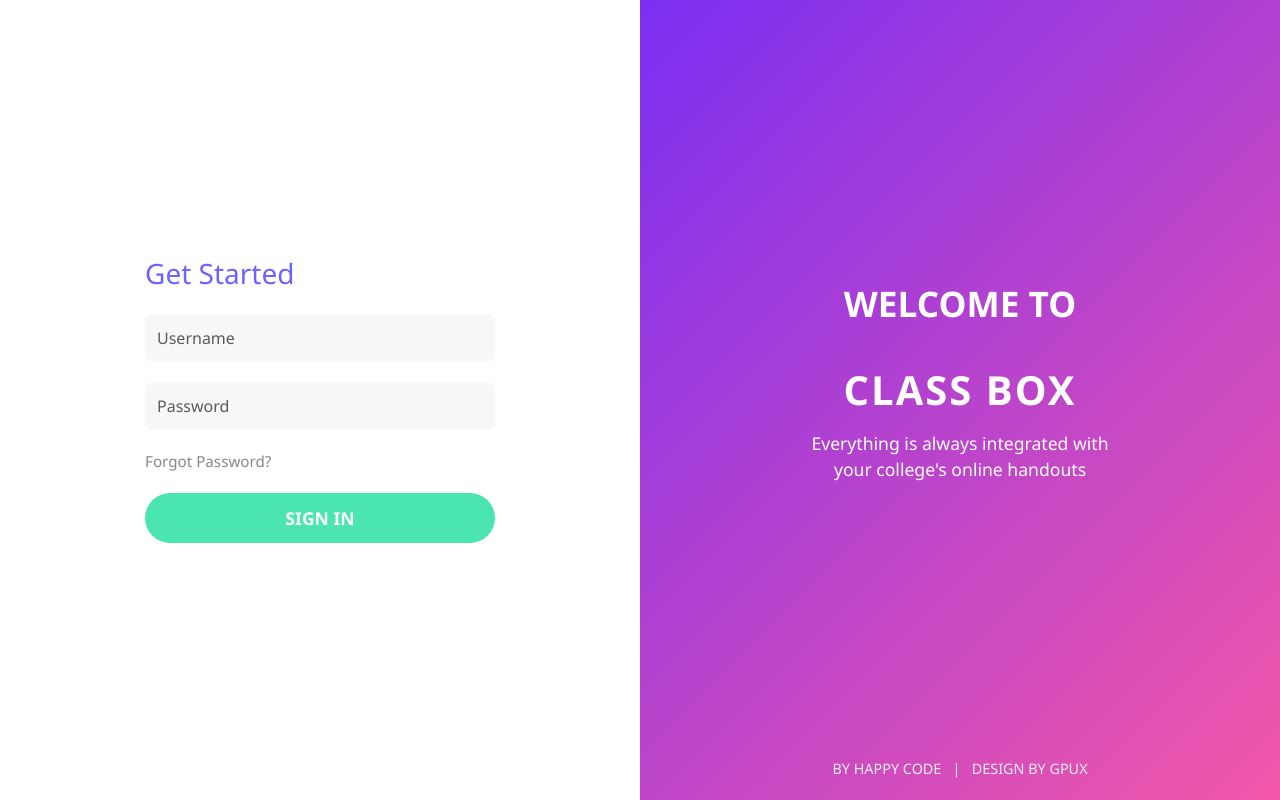
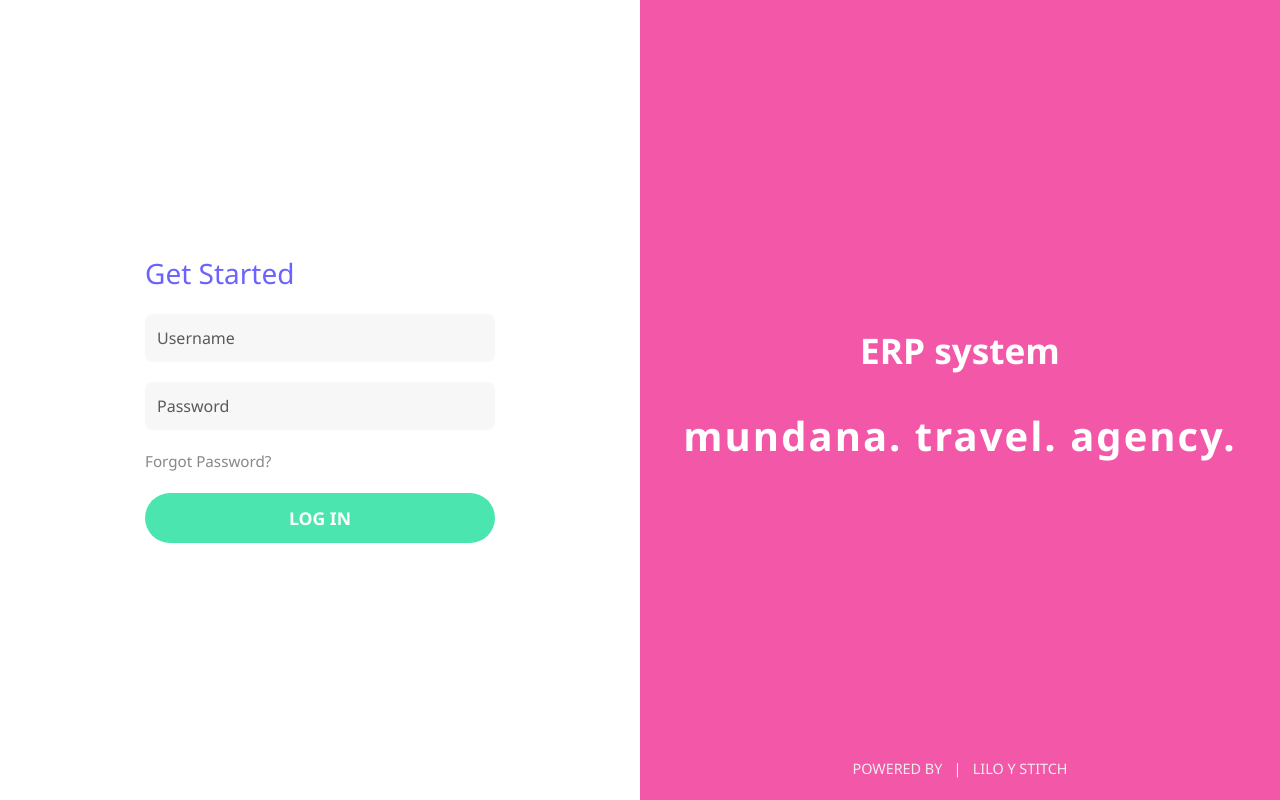
Before and after one commit to Amadoose/djangocrm, a Django app: page / in a window 1280 px wide. Run offline with Django 5.2, Linux system fonts and the light colour scheme.

Commit message:
login page

```diff
--- a/website/templates/login.html
+++ b/website/templates/login.html
@@ -2,7 +2,7 @@
 <html lang="en">
 <head>
     <meta charset="UTF-8">
-    <title>Class Box Login</title>
+    <title>MUNDANA TRAVEL ERP</title>
     <meta name="viewport" content="width=device-width, initial-scale=1.0">
     <!-- Optionally include Bootstrap for quick styling -->
     <link href="https://cdn.jsdelivr.net/npm/bootstrap@5.3.3/dist/css/bootstrap.min.css" rel="stylesheet">
@@ -26,7 +26,7 @@
         }
         .right-panel {
             flex: 1;
-            background: linear-gradient(135deg, #7b2ff2 0%, #f357a8 100%);
+            background: linear-gradient(135deg, #f357a8 100%,#7b2ff2 0%);
             color: #fff;
             display: flex;
             flex-direction: column;
@@ -101,21 +101,21 @@
                 <input type="text" name="username" class="form-control" placeholder="Username" required>
                 <input type="password" name="password" class="form-control" placeholder="Password" required>
                 <a href="#" class="forgot-link">Forgot Password?</a>
-                <button type="submit" class="sign-in-btn">SIGN IN</button>
+                <button type="submit" class="sign-in-btn">LOG IN</button>
             </form>
         </div>
     </div>
     <div class="right-panel">
         <div>
-            <div class="welcome-title">WELCOME TO</div>
-            <div class="classbox-logo">CLASS BOX</div>
-            <div class="welcome-desc">
+            <div class="welcome-title">ERP system</div>
+            <div class="classbox-logo">mundana. travel. agency.</div>
+            <!-- <div class="welcome-desc">
                 Everything is always integrated with<br>
                 your college's online handouts
-            </div>
+            </div> -->
         </div>
         <div class="footer">
-            BY HAPPY CODE &nbsp; | &nbsp; DESIGN BY GPUX
+            POWERED BY &nbsp; | &nbsp; LILO Y STITCH
         </div>
     </div>
 </div>
```
